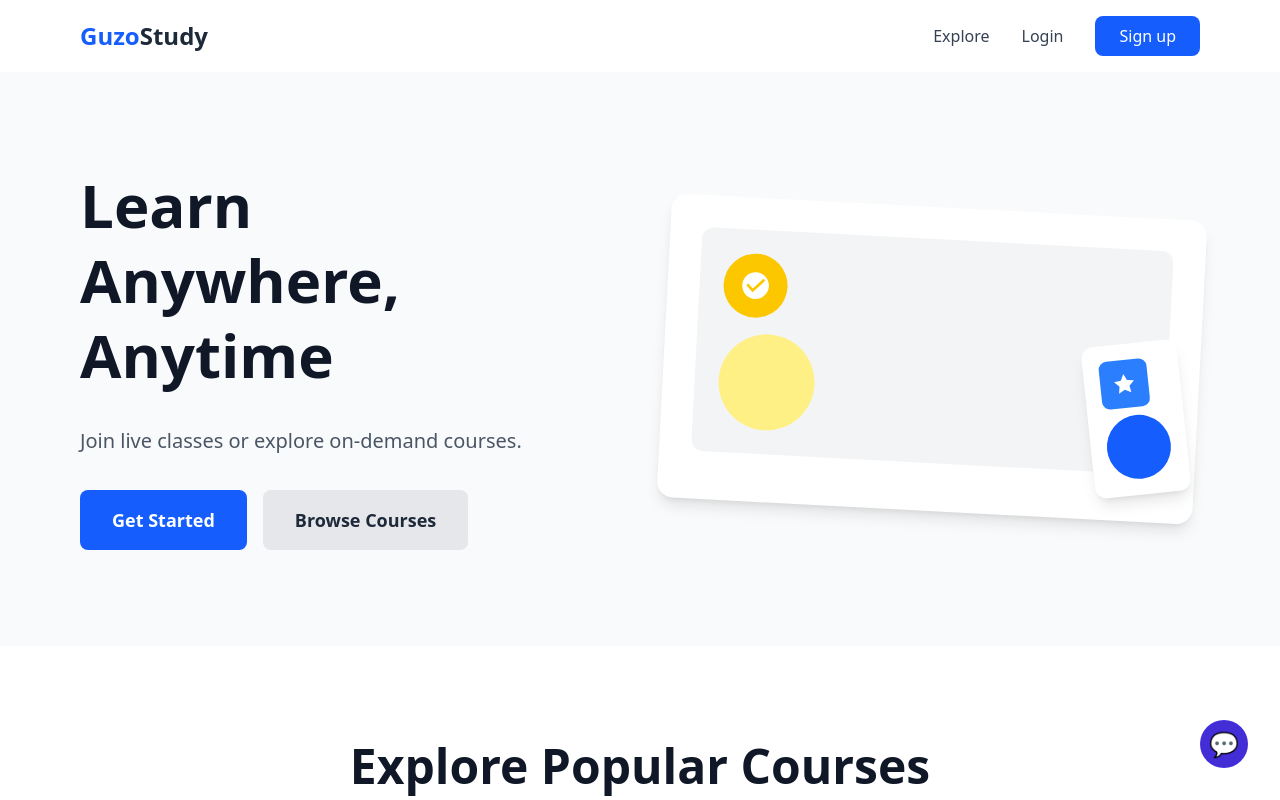
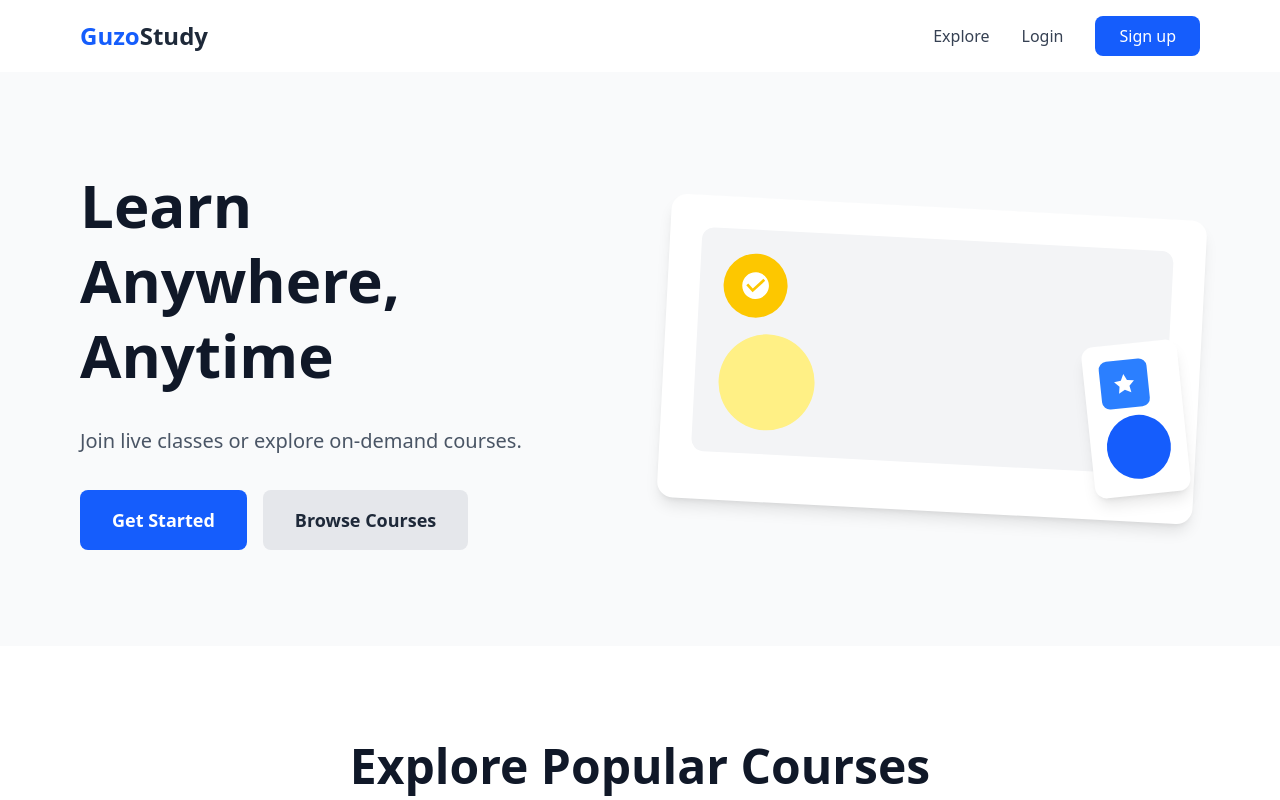
Before and after one commit to GuzoStudy/GuzoStudy, a React (Vite) app in the folder FrontEnd/: page / in a window 1280 px wide. Shown: the top 800 px of the page. Built offline with nearby package versions, Linux system fonts and the light colour scheme; no server answers.

Commit message:
Update App.jsx

```diff
--- a/FrontEnd/src/App.jsx
+++ b/FrontEnd/src/App.jsx
@@ -5,7 +5,6 @@ import Login from '../src/pages/Login';
 import SignUp from '../src/pages/SignUp';
 import Explore from '../src/pages/Explore';
 import TeachOnG from './components/TeachOnG';
-import ChatBot from './components/ChatBot';
 
 function App() {
   const [setUserRole] = useState(null); // "teacher" or "student"
@@ -26,7 +25,6 @@ function App() {
 
         {/* Dashboards */}
       </Routes>
-      <ChatBot />
     </div>
   );
 }
```
